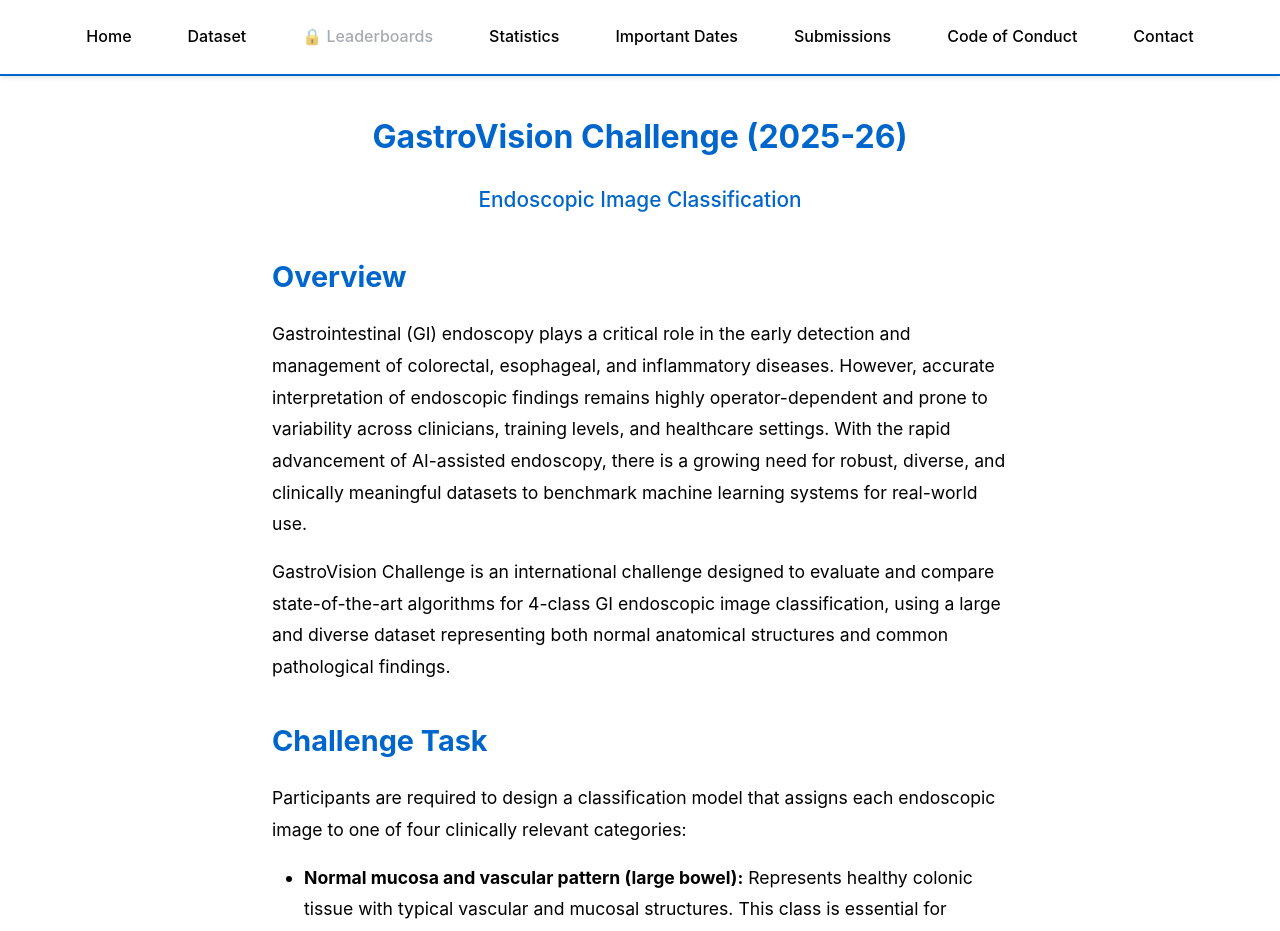
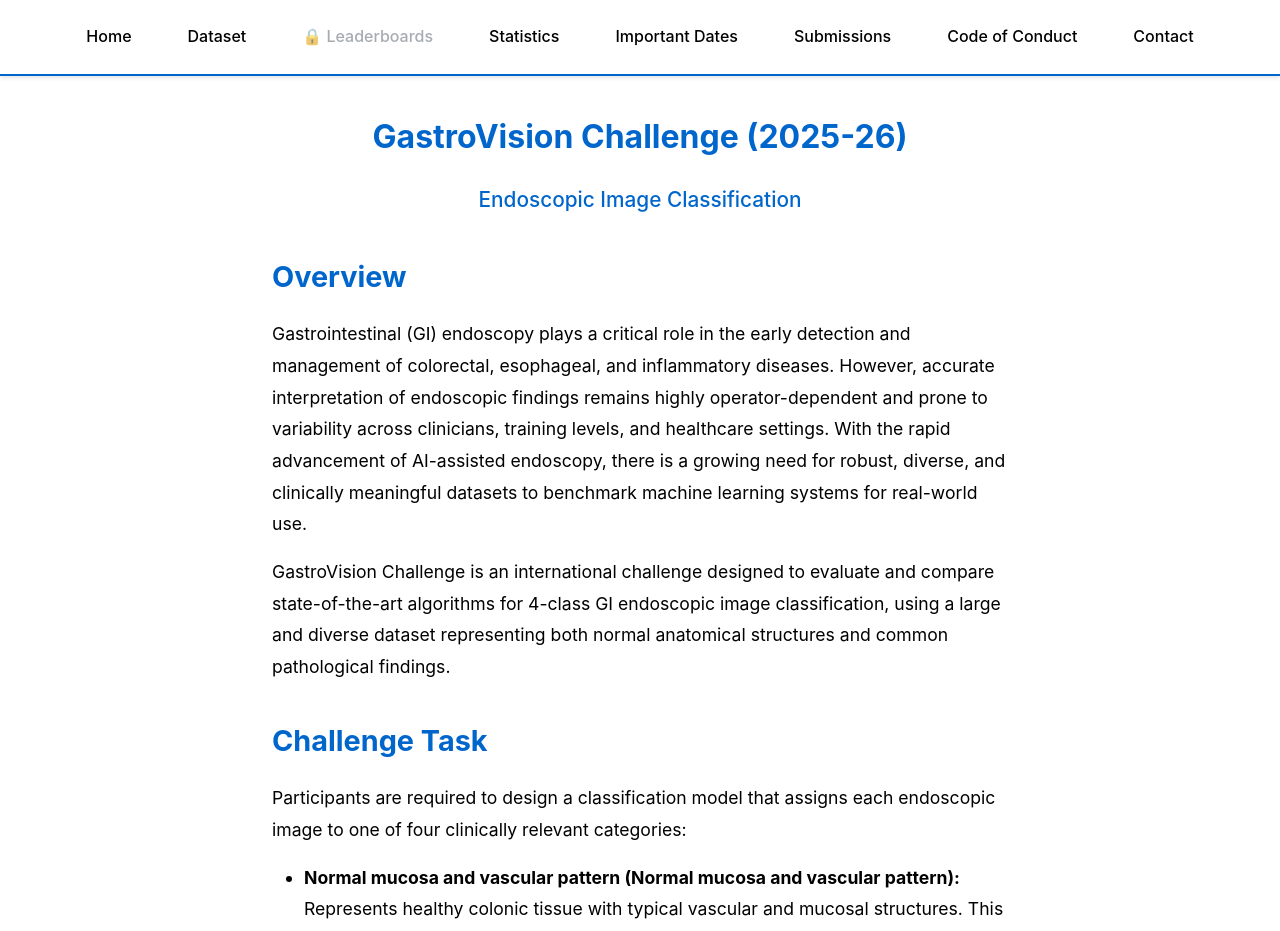
Before and after one commit to PerceptionIntelligenceLab/GastroVision-Challenge, a React (Vite) app: page / in a window 1280 px wide. Shown: the top 931 px of the page. Built offline with nearby package versions, Linux system fonts and the light colour scheme.

Commit message:
renamed the large bowl

```diff
--- a/src/App.tsx
+++ b/src/App.tsx
@@ -112,7 +112,7 @@ function App() {
         <h2>Challenge Task</h2>
         <p>Participants are required to design a classification model that assigns each endoscopic image to one of four clinically relevant categories:</p>
         <ul>
-          <li><strong>Normal mucosa and vascular pattern (large bowel):</strong> Represents healthy colonic tissue with typical vascular and mucosal structures. This class is essential for distinguishing normal findings from subtle pathology.</li>
+          <li><strong>Normal mucosa and vascular pattern (Normal mucosa and vascular pattern):</strong> Represents healthy colonic tissue with typical vascular and mucosal structures. This class is essential for distinguishing normal findings from subtle pathology.</li>
           <li><strong>Normal esophagus:</strong> Shows normal upper GI mucosa and lumen appearance. Differentiating normal esophagus from inflamed or Barrett's mucosa is clinically important for screening and surveillance.</li>
           <li><strong>Colon polyps:</strong> Includes a wide variety of colorectal polyps (hyperplastic, adenomatous, sessile, flat, etc.). Polyp detection and classification are vital for colorectal cancer prevention.</li>
           <li><strong>Erythema:</strong> Represents inflamed mucosa with reddish discoloration. This class adds subtlety and difficulty, testing the model's ability to differentiate early inflammatory changes from normal tissue.</li>
--- a/src/components/ChallengeOverview.tsx
+++ b/src/components/ChallengeOverview.tsx
@@ -13,7 +13,7 @@ const ChallengeOverview: React.FC = () => {
             Gastrointestinal (GI) endoscopy plays a critical role in the early detection and management of colorectal, esophageal, and inflammatory diseases. However, accurate interpretation of endoscopic findings remains highly operator-dependent and prone to variability across clinicians, training levels, and healthcare settings. With the rapid advancement of AI-assisted endoscopy, there is a growing need for robust, diverse, and clinically meaningful datasets to benchmark machine learning systems for real-world use.
           </p>
           <p style={{ marginBottom: '2rem', lineHeight: '1.8', fontWeight: '500' }}>
-            <strong>Objective:</strong> Participants are required to design a classification model that assigns each endoscopic image to one of four clinically relevant categories: Normal mucosa and vascular pattern (large bowel), Normal esophagus, Colon polyps, and Erythema.
+            <strong>Objective:</strong> Participants are required to design a classification model that assigns each endoscopic image to one of four clinically relevant categories: Normal mucosa and vascular pattern (Normal mucosa and vascular pattern), Normal esophagus, Colon polyps, and Erythema.
           </p>
         </div>
 
--- a/src/components/DataSection.tsx
+++ b/src/components/DataSection.tsx
@@ -8,7 +8,7 @@ const DataSection: React.FC = () => {
 
   const categories = [
     {
-      title: "Large bowel",
+      title: "Normal mucosa and vascular pattern",
       description: "Represents healthy colonic tissue with typical vascular and mucosal structures. This class is essential for distinguishing normal findings from subtle pathology.",
       images: [
         `${BASE_URL}asserts/Normal mucosa and vascular pattern/Normal mucosa and vascular pattern1.png`,
--- a/src/components/Tasks.tsx
+++ b/src/components/Tasks.tsx
@@ -16,7 +16,7 @@ const Tasks: React.FC = () => {
           <p>Design a classification model that assigns each endoscopic image to one of four clinically relevant categories. This is the primary task for the GastroVision Challenge.</p>
           <h4 style={{ marginTop: '1.5rem', marginBottom: '1rem' }}>Categories:</h4>
           <ul>
-            <li><strong>Normal mucosa and vascular pattern (large bowel):</strong> Represents healthy colonic tissue with typical vascular and mucosal structures. This class is essential for distinguishing normal findings from subtle pathology.</li>
+            <li><strong>Normal mucosa and vascular pattern (Normal mucosa and vascular pattern):</strong> Represents healthy colonic tissue with typical vascular and mucosal structures. This class is essential for distinguishing normal findings from subtle pathology.</li>
             <li><strong>Normal esophagus:</strong> Shows normal upper GI mucosa and lumen appearance. Differentiating normal esophagus from inflamed or Barrett's mucosa is clinically important for screening and surveillance.</li>
             <li><strong>Colon polyps:</strong> Includes a wide variety of colorectal polyps (hyperplastic, adenomatous, sessile, flat, etc.). Polyp detection and classification are vital for colorectal cancer prevention.</li>
             <li><strong>Erythema:</strong> Represents inflamed mucosa with reddish discoloration. This class adds subtlety and difficulty, testing the model's ability to differentiate early inflammatory changes from normal tissue.</li>
```
